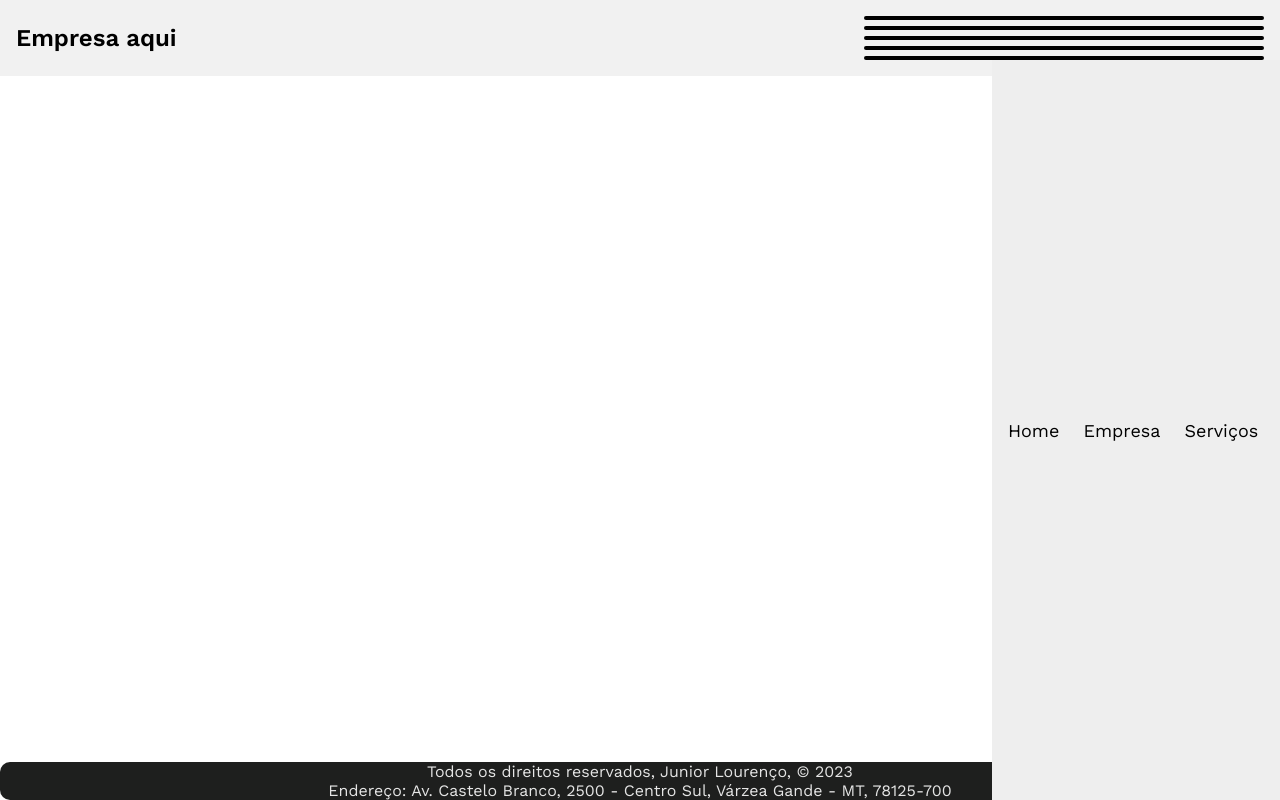
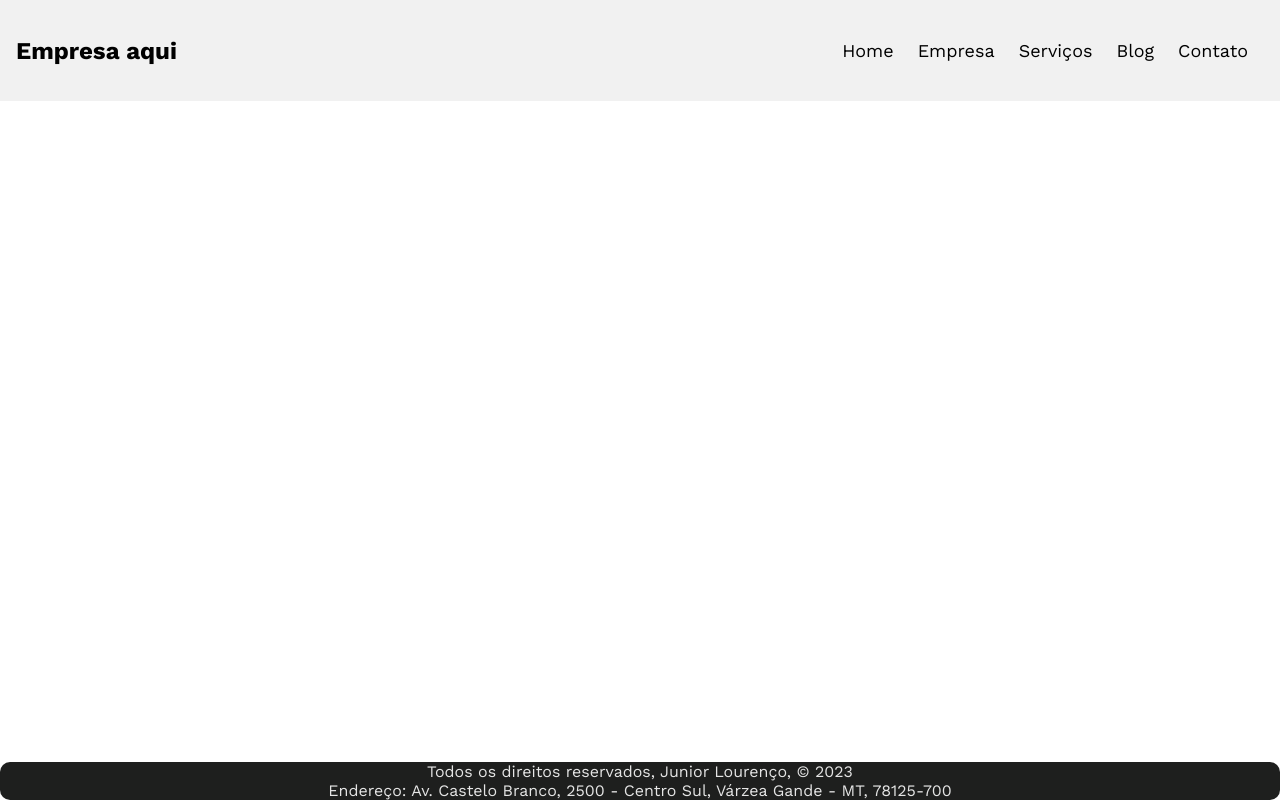
Before and after one commit to juniorlourenco/templatenext, a Next.js app: page / in a window 1280 px wide. Built offline with nearby package versions, Linux system fonts and the light colour scheme.

Commit message:
setting up navbar styles

```diff
--- a/styles/global.css
+++ b/styles/global.css
@@ -1,101 +1,95 @@
-@import url("https://fonts.googleapis.com/css2?family=Work+Sans:wght@300;400;500;600&display=swap");
-
+@import url('https://fonts.googleapis.com/css2?family=Work+Sans:wght@400;500;700&display=swap');
 * {
+  margin: 0;
   padding: 0;
+  outline: none;
   box-sizing: border-box;
-    margin: 0;
-    font-family: "Work Sans", sans-serif;
+  font-family: 'Work Sans', sans-serif;
 }
-
-a {
+a{
+  text-decoration: none;
   color: inherit;
-    text-decoration: none;
 }
-
-header {
+header{
   position: sticky;
+  z-index: 30;
   top: 0;
-    z-index: 10;
 }
-
-.nav {
+nav{
   display: flex;
   padding: 16px;
   justify-content: space-between;
   align-items: center;
   background-color: #f1f1f1;
 }
-
-.nav__menu-bar {
+.nav__menu-bar{
   display: flex;
   flex-direction: column;
   row-gap: 6px;
+  cursor: pointer;
 }
-
 .nav__menu-bar div{
-    width: 400px;
+  width: 40px;
   height: 4px;
   background-color: black;
   border-radius: 2px;
 }
-
-.nav__menu-list {
+.nav__menu-list{
   display: flex;
   flex-direction: column;
   position: fixed;
   top: 60px;
   width: 288px;
   row-gap: 24px;
+  right: -288px;
   padding: 24px 16px;
+  transition: all 0.2s;
+  min-height: calc(100vh - 60px);
+  background-color: #f1f1f1;
+}
+.nav__menu-list.active{
   right: 0;
-    min-height: calc(100vh - 60px);
-    background-color: #eee;
 }
-
-.nav__link {
+.nav__link{
   font-size: 18px;
   position: relative;
   transition: all 0.2s;
 }
 
-.nav__link:hover {
+.nav__link:hover{
  font-weight: bold;
 }
 
+.center{
+  min-height: 600px;
+  display: flex;
+  justify-content: center;
+  align-items: center;
+}
+@media screen and (min-width: 768px) {
+  .nav__menu-bar{
+    display: none;
+  }
+  .nav__menu-list{
+    position: unset;
+    flex-direction: row;
+    min-height: fit-content;
+    width: fit-content;
+    column-gap: 24px;
+    align-items: center;
+  }
   .nav__link::before{
     content: '';
     position: absolute;
     width: 0%;
+    height: 6px;
     bottom: -16px;
     left: 0;
-    height: 6px;
+    background-color: black;
     transition: all 0.2s;
-    background-color: black;
   }
 
-.nav__link:hover::before{
-    width: 100%;
-}
-
-@media screen and (min-width: 768px){
-    .nav__menu-list {
-        flex-direction: row;
-        column-gap: 24px;
-        align-items: center;
-    }
-
-    .nav__link::before{
-        content: '';
-        position: absolute;
-        width: 0%;
-        bottom: -16px;
-        left: 0;
-        height: 6px;
-        transition: all 0.2s;
-        background-color: black;
-    }
-
-    .nav__link:hover::before{
+  .nav__link:hover:before{
    width: 100%;
   }
 }
```
Lines whose indentation alone changed are shown as unchanged.
